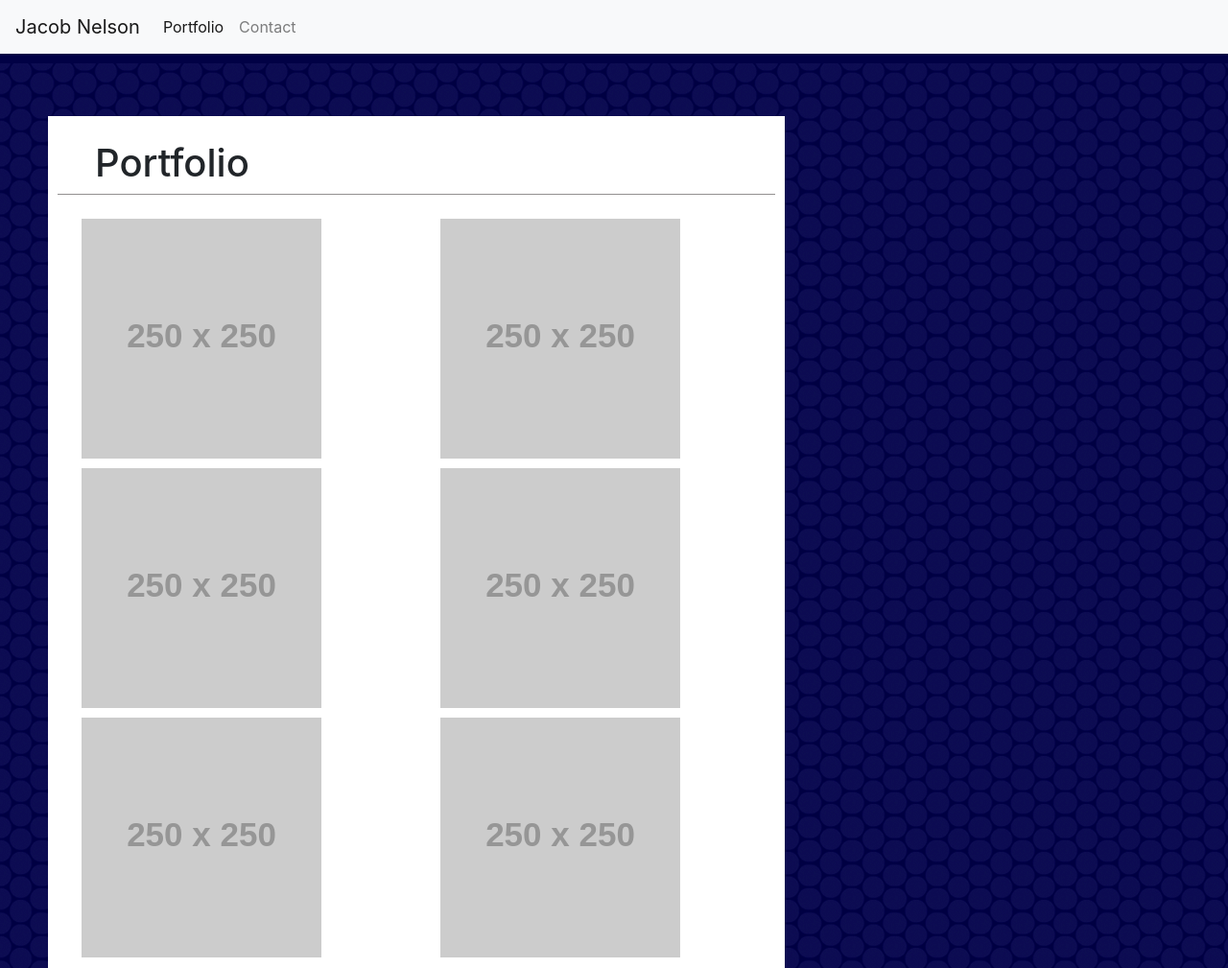
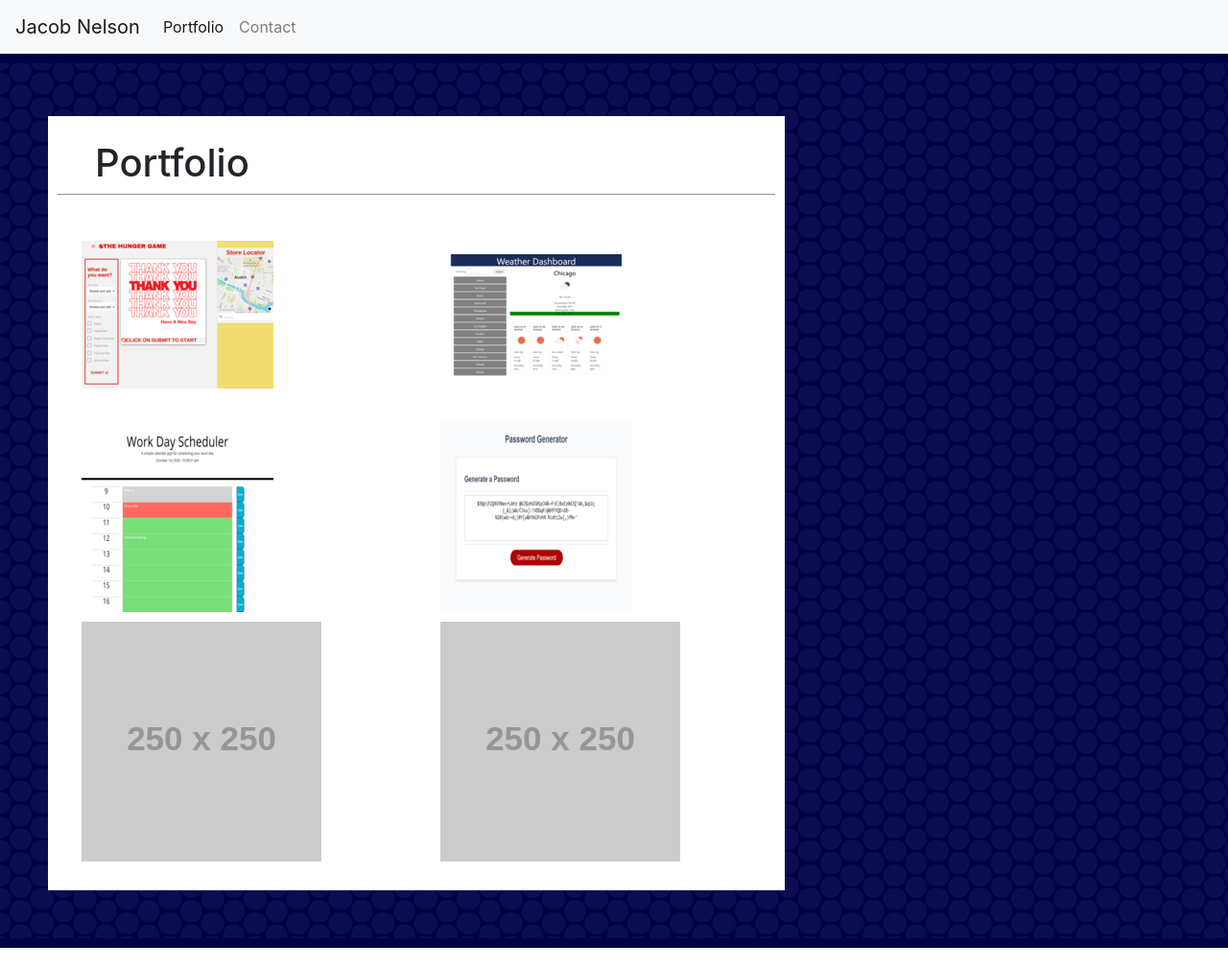
Before and after one commit to Jacobn88/Portfolio, a plain HTML site: page portfolio.html in a window 1280 px wide. Shown: the top 1009 px of the page at 96% size. Drawn offline with nearby package versions, Linux system fonts and the light colour scheme; placeholder pictures from the web are drawn by us.

Commit message:
added projects to Portfolio page

```diff
--- a/portfolio.html
+++ b/portfolio.html
@@ -95,18 +95,18 @@
 <!-- "top" class used for border under h1 -->
                 <div class="row top">
                     <div class="col-md-6">
-                        <img src="https://via.placeholder.com/250x250" alt="Project 1">
+                        <a href="https://s2hon.github.io/TheHungerGame/"><img src= images/TheHungerGame.png alt="The Hunger Game"></a>
                     </div>
                     <div class="col-md-6">
-                        <img src="https://via.placeholder.com/250x250" alt="Project 2">
+                        <a href="https://jacobn88.github.io/Weather/"><img src= images/dashboard.png alt="Weather Dashboard"></a>
                     </div>
                 </div>
                 <div class="row">
                     <div class="col-md-6">
-                        <img src="https://via.placeholder.com/250x250" alt="Project 3">
+                        <a href="https://jacobn88.github.io/Day-planner/"><img src= images/day-planner.png alt="Day Planner"></a>
                     </div>
                     <div class="col-md-6">
-                        <img src="https://via.placeholder.com/250x250" alt="Project 4">
+                        <a href="https://jacobn88.github.io/Password/"><img src= images/randompassword.png alt="Password Generator"></a>
                     </div>
                 </div>
                 <div class="row">
```
Also changed, not shown: contact.html (+1 -1 lines), index.html (+1 -1 lines), images/TheHungerGame.png (added), images/dashboard.png (added), images/day-planner.png (added), images/randompassword.png (added).
